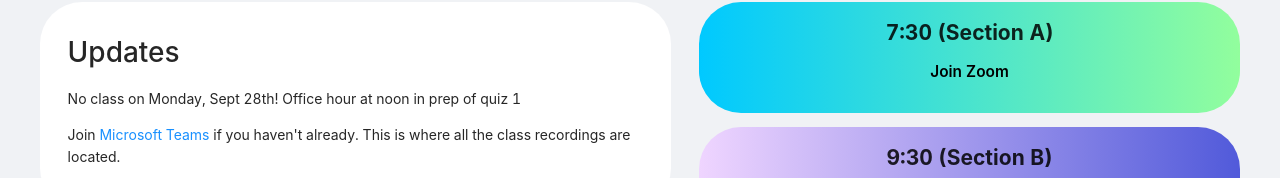
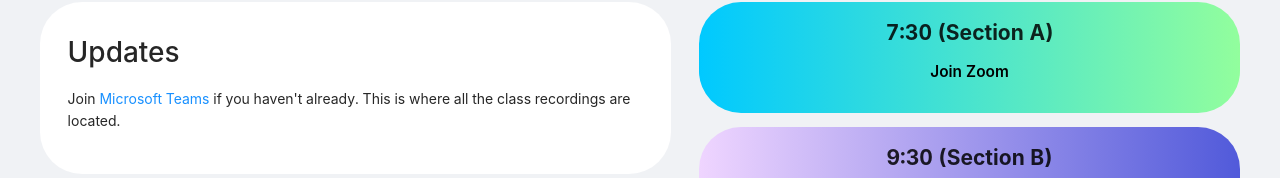
Before and after one commit to garyhtou/DH-Zoom, a React (Create React App) app: page / in a window 1280 px wide. Shown: the part 179-357 px from the top of the page. Built offline with nearby package versions, Linux system fonts and the light colour scheme; no server answers; the database is empty.

Commit message:
remove monday, 28th info from Updates section

```diff
--- a/src/App.js
+++ b/src/App.js
@@ -187,10 +187,6 @@ class App extends React.Component {
 										<div className="user-leftSection-titleContainer">
 											<h2 className="user-leftSection-title">Updates</h2>
 										</div>
-										<p>
-											No class on Monday, Sept 28th! Office hour at noon in prep
-											of quiz 1
-										</p>
 										<p>
 											Join{" "}
 											<a
```
